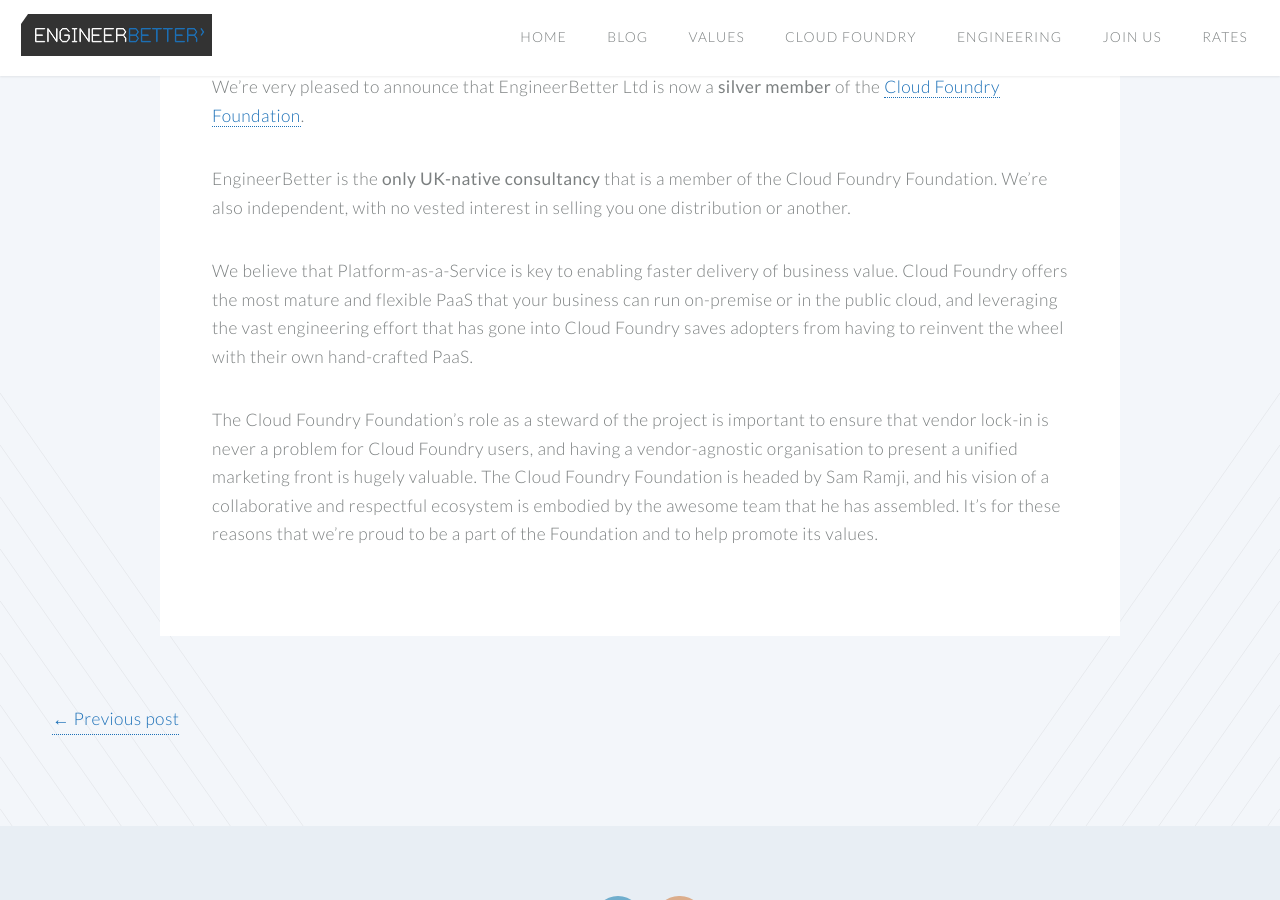
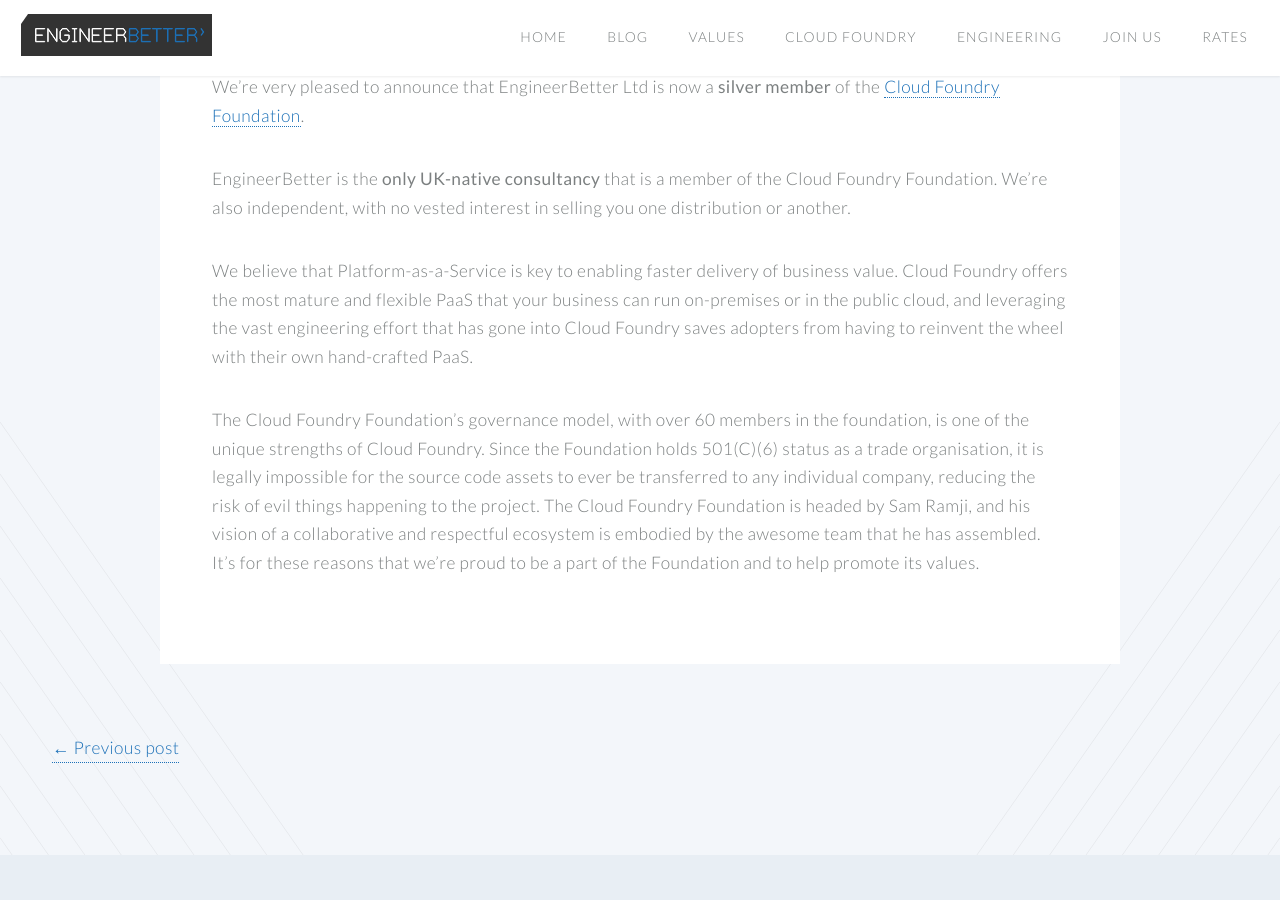
Before and after one commit to DanielJonesEB/engineerbetter.com, a Jekyll site: the page built from _posts/2016-09-15-engineerbetter-cloud-foundry-foundation.markdown, in a window 1280 px wide and 900 px high, scrolled down 698 px. Built offline with Jekyll 4.4.1, drawn with Linux system fonts in a browser that asks for light colours; comment, search, counter and statistics services are not loaded.

Commit message:
more specific about CFF governance

```diff
--- a/_posts/2016-09-15-engineerbetter-cloud-foundry-foundation.markdown
+++ b/_posts/2016-09-15-engineerbetter-cloud-foundry-foundation.markdown
@@ -12,6 +12,6 @@
 
 <!--more-->
 
-We believe that Platform-as-a-Service is key to enabling faster delivery of business value. Cloud Foundry offers the most mature and flexible PaaS that your business can run on-premise or in the public cloud, and leveraging the vast engineering effort that has gone into Cloud Foundry saves adopters from having to reinvent the wheel with their own hand-crafted PaaS.
+We believe that Platform-as-a-Service is key to enabling faster delivery of business value. Cloud Foundry offers the most mature and flexible PaaS that your business can run on-premises or in the public cloud, and leveraging the vast engineering effort that has gone into Cloud Foundry saves adopters from having to reinvent the wheel with their own hand-crafted PaaS.
 
-The Cloud Foundry Foundation's role as a steward of the project is important to ensure that vendor lock-in is never a problem for Cloud Foundry users, and having a vendor-agnostic organisation to present a unified marketing front is hugely valuable. The Cloud Foundry Foundation is headed by Sam Ramji, and his vision of a collaborative and respectful ecosystem is embodied by the awesome team that he has assembled. It's for these reasons that we're proud to be a part of the Foundation and to help promote its values.
+The Cloud Foundry Foundation's governance model, with over 60 members in the foundation, is one of the unique strengths of Cloud Foundry. Since the Foundation holds 501(C)(6) status as a trade organisation, it is legally impossible for the source code assets to ever be transferred to any individual company, reducing the risk of evil things happening to the project. The Cloud Foundry Foundation is headed by Sam Ramji, and his vision of a collaborative and respectful ecosystem is embodied by the awesome team that he has assembled. It's for these reasons that we're proud to be a part of the Foundation and to help promote its values.
```
